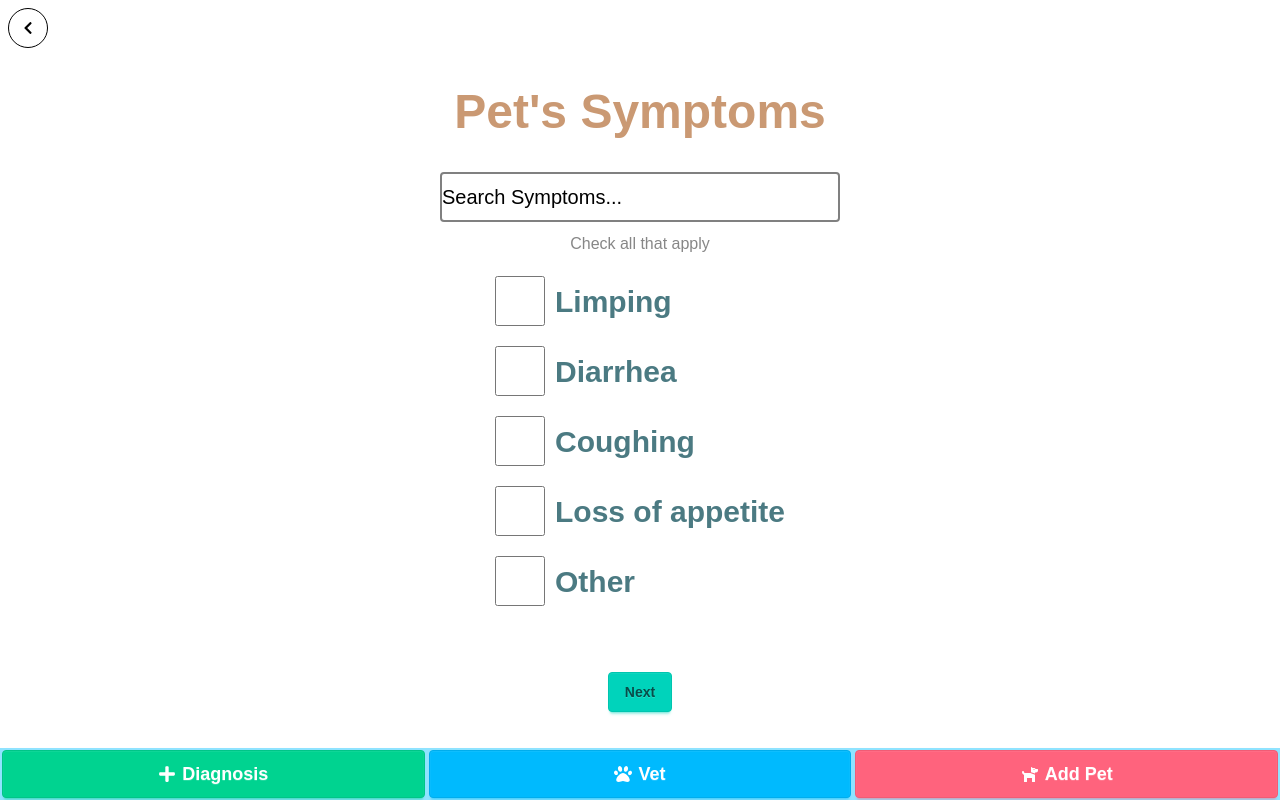
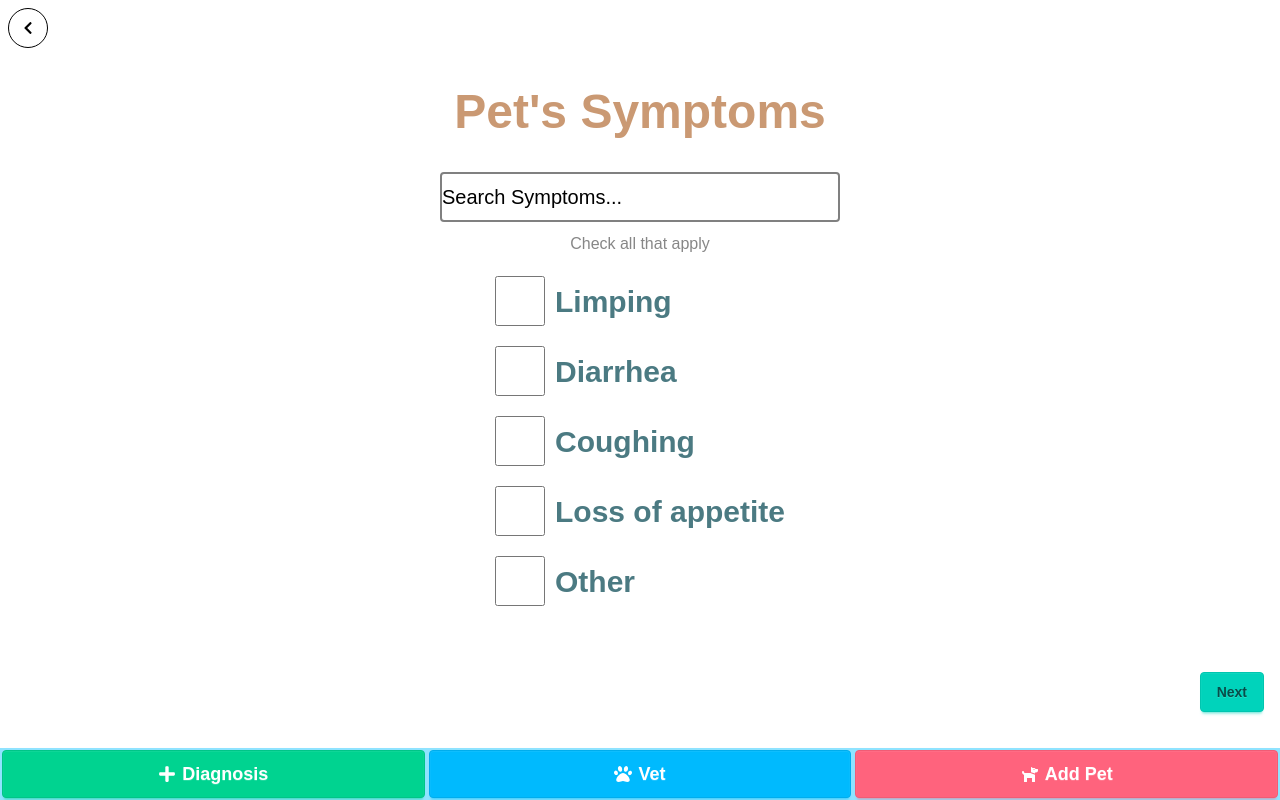
Before and after one commit to mmich3/Group-2-Petnosis, a React (Vite) app in the folder petnosis/: page /PetSymptoms in a window 1280 px wide. Built offline with nearby package versions, Linux system fonts and the light colour scheme.

Commit message:
Updated button to be on the left

```diff
--- a/petnosis/src/pages/PetSymptoms.jsx
+++ b/petnosis/src/pages/PetSymptoms.jsx
@@ -38,7 +38,7 @@ const PetSymptoms = () => {
                 <b style={{fontSize: 30, color: '#4B7A82', paddingLeft: 10, paddingTop: 3}}>Other</b>
             </div>
         </div>
-        <div className='hero'>
+        <div className='hero' style={{justifyContent: 'right'}}>
           <div className='hero-content mt-10'>
             <Link to='/AdditionalSymptoms'>
               <button className='btn btn-accent'>Next</button>
```
